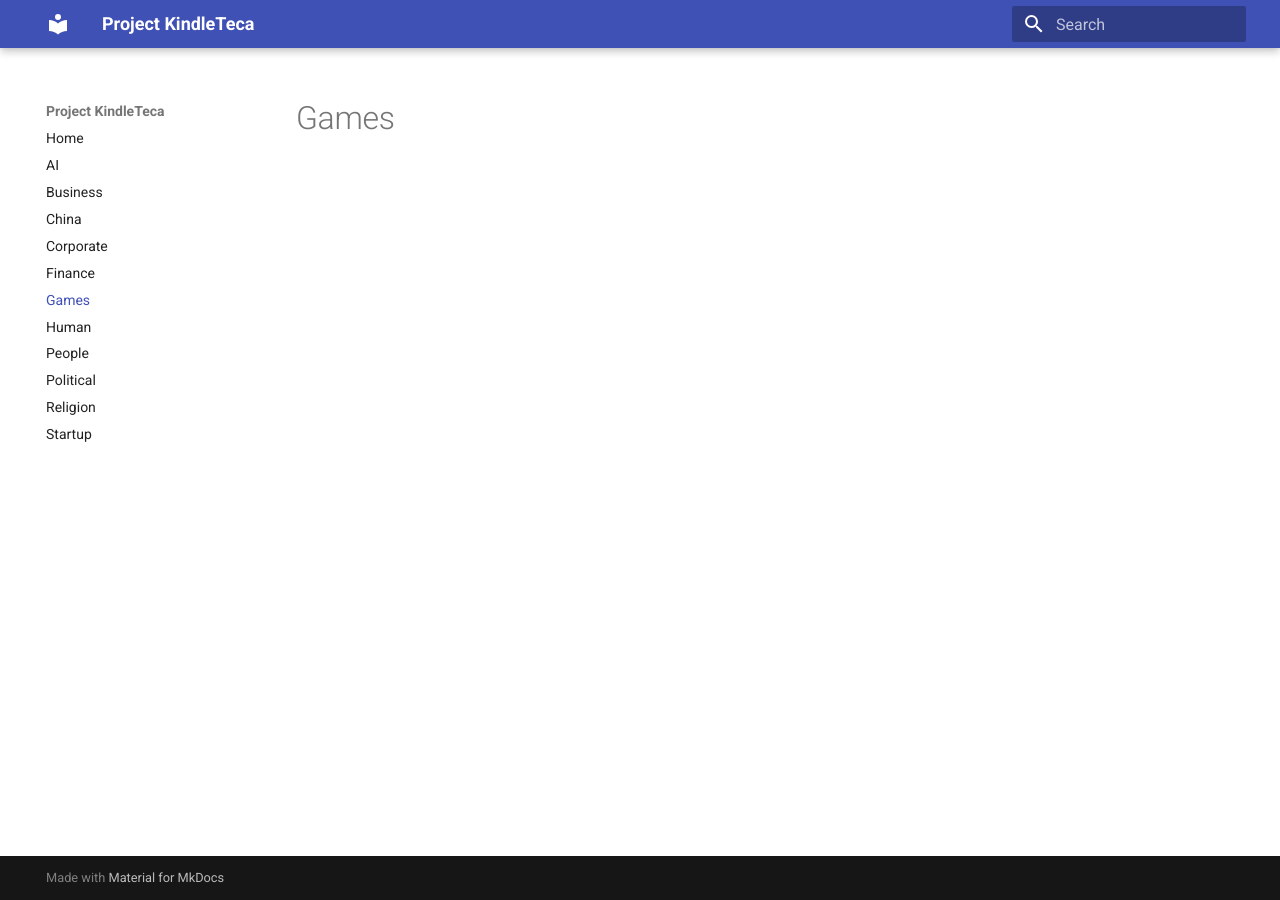
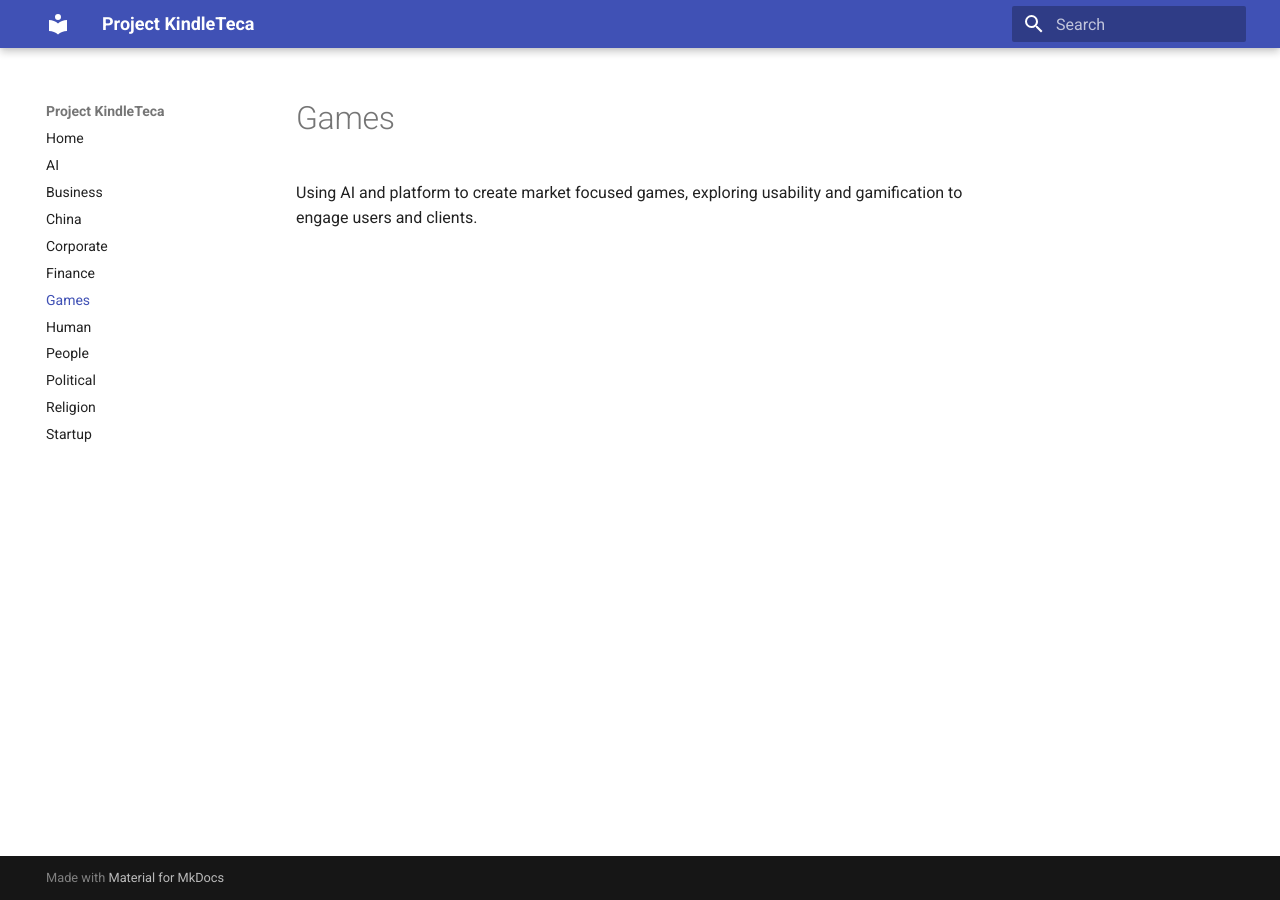
Before and after one commit to renatobrf/kindle-teca, an MkDocs documentation site: the page built from docs/games.md, in a window 1280 px wide. Built offline with MkDocs 1.6.1 and Material for MkDocs 9.7.7, drawn with Linux system fonts in a browser that asks for light colours.

Commit message:
Enhance games.md with AI and usability focus
Added a description about using AI and platform for game development.

```diff
--- a/docs/games.md
+++ b/docs/games.md
@@ -1 +1,2 @@
 # Games
+Using AI and platform to create market focused games, exploring usability and gamification to engage users and clients.
```
